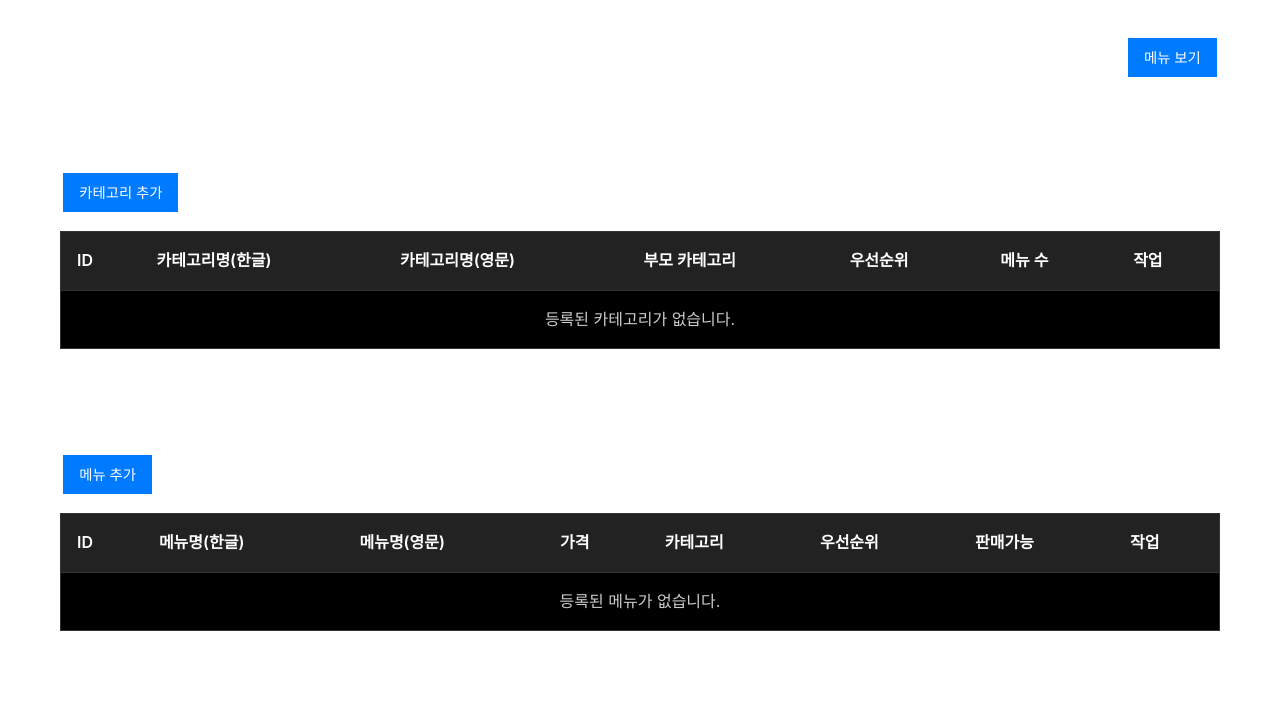
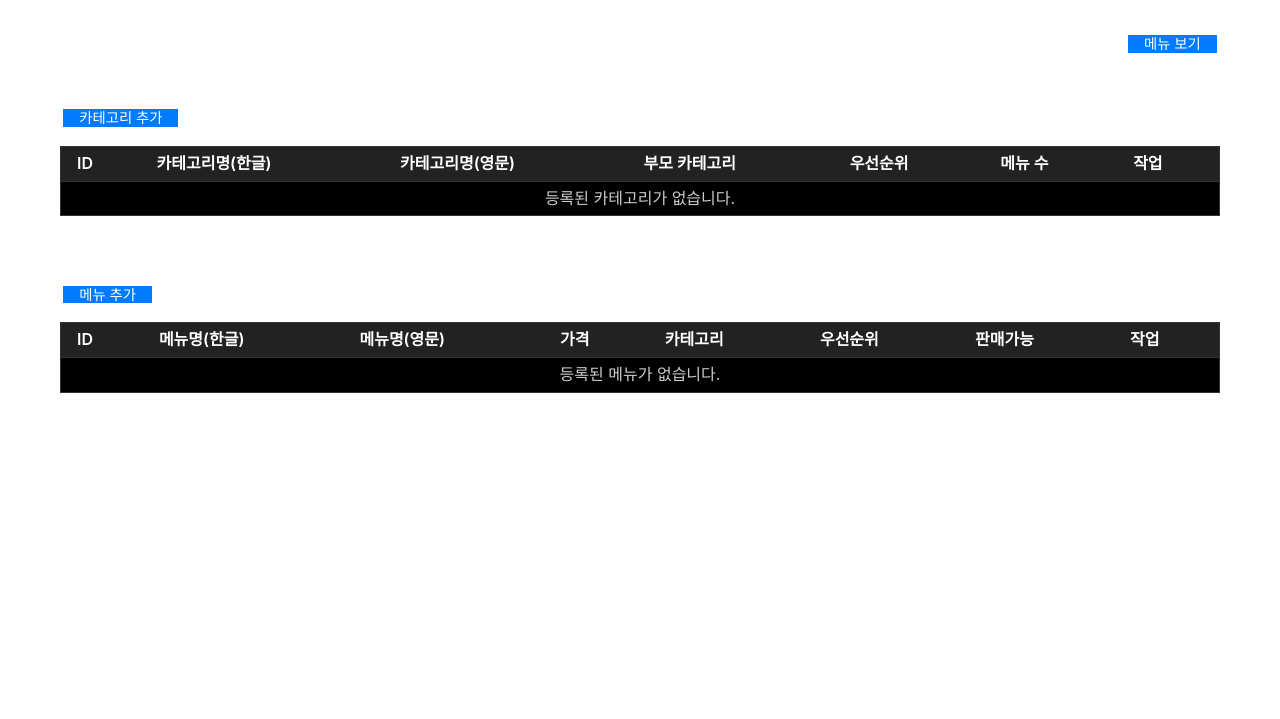
Before and after one commit to imhyunho99/bidbar_menu, a Django app: template menu_project/menu/templates/admin/dashboard.html in a window 1280 px wide. Shown: the top 719 px of the page. Run offline with Django 5.2, Linux system fonts and the light colour scheme; the template is opened without the code that fills it, so the values that code supplies are empty.

Commit message:
fix:client fix9

```diff
--- a/menu_project/static/css/style.css
+++ b/menu_project/static/css/style.css
@@ -531,7 +531,7 @@
 body {
     font-family: 'GT Walsheim Pro', -webkit-system, BlinkMacSystemFont, 'Segoe UI', Roboto, sans-serif;
     color: #fff;
-    line-height: 1.6;
+    line-height: 0.1;
     -webkit-font-smoothing: antialiased;
     -moz-osx-font-smoothing: grayscale;
     margin: 0;
```
